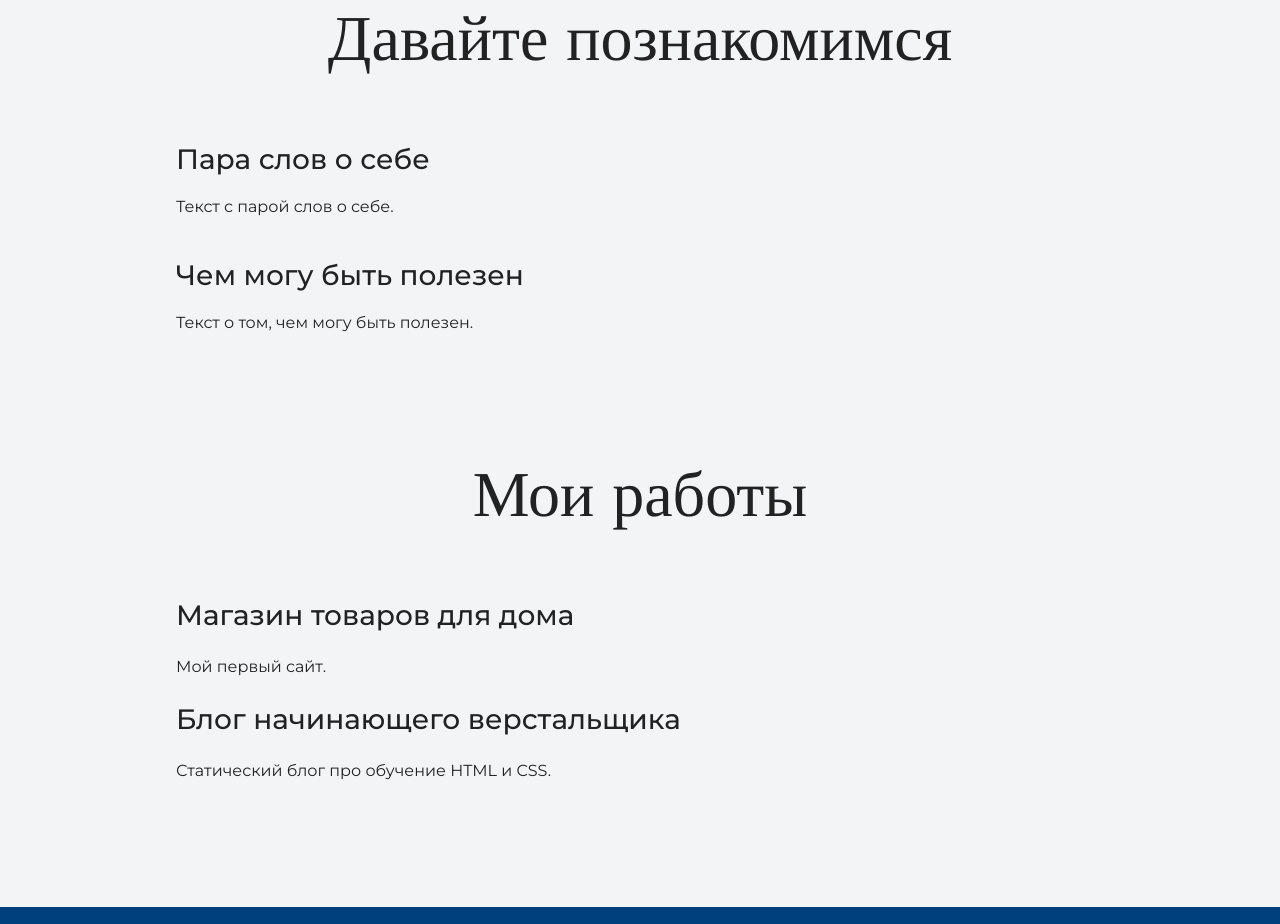
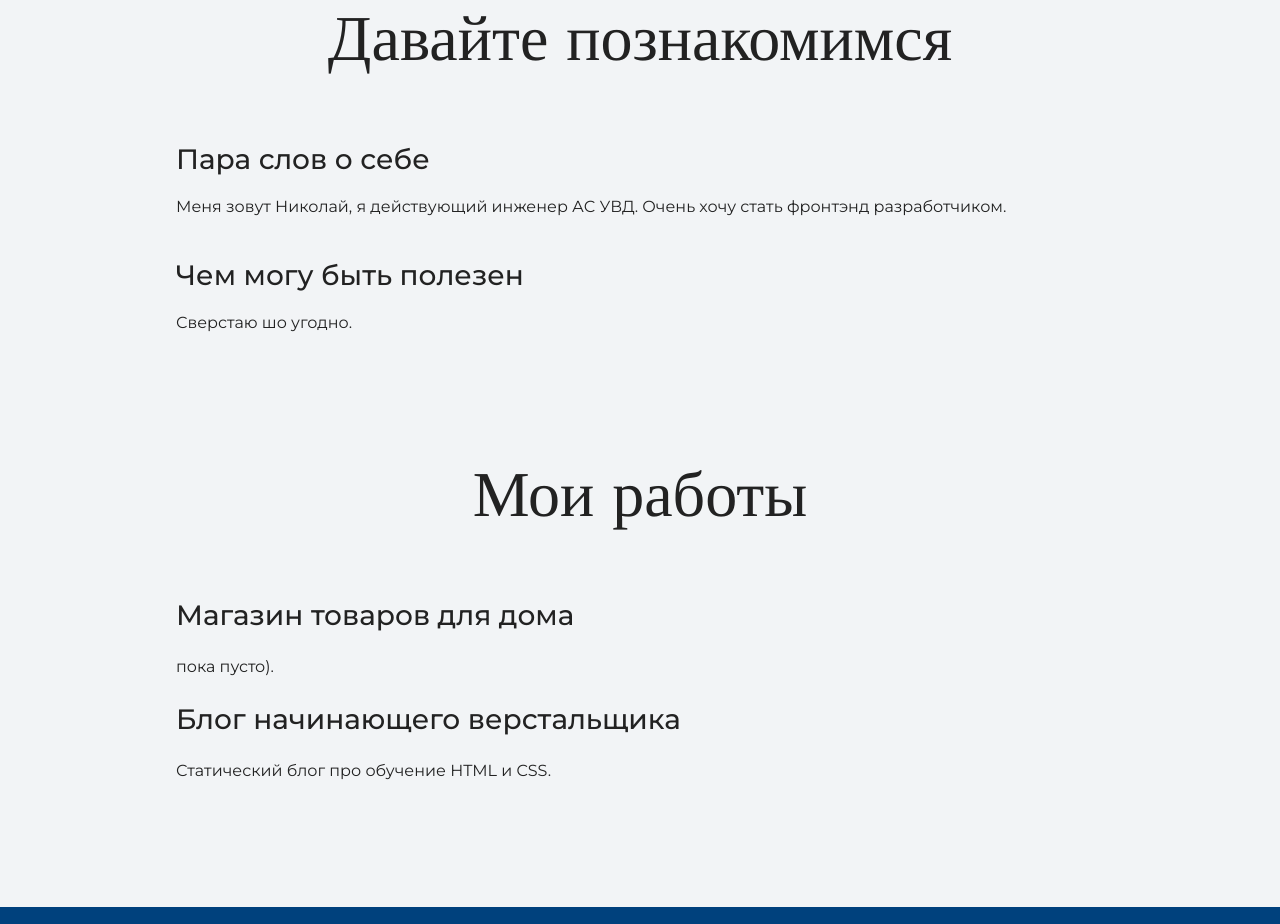
Before and after one commit to engineerfoma/my-site, a plain HTML site: page index.html in a window 1280 px wide. Shown: the part 1033-1957 px from the top of the page. Drawn offline with nearby package versions, Linux system fonts and the light colour scheme.

Commit message:
Добавил пару слов о себе

```diff
--- a/index.html
+++ b/index.html
@@ -16,7 +16,7 @@
 
     <section class="hero-image">
       <div class="container">
-        <h1 class="heading">Неопознанный Енот</h1>
+        <h1 class="heading">Начинающий верстальщик</h1>
           <p>Junior верстальщик</p>
       </div>
     </section>
@@ -25,9 +25,9 @@
       <div class="container">
        <h2 class="subheading">Давайте познакомимся</h2>
         <h3>Пара слов о себе</h3>
-          <p>Текст с парой слов о себе.</p>
+          <p>Меня зовут Николай, я действующий инженер АС УВД. Очень хочу стать фронтэнд разработчиком.</p>
         <h3>Чем могу быть полезен</h3>
-          <p>Текст о том, чем могу быть полезен.</p>
+          <p>Сверстаю шо угодно.</p>
       </div>
     </section>
 
@@ -35,7 +35,7 @@
       <div class="container">
         <h2 class="subheading">Мои работы</h2>
           <h3>Магазин товаров для дома</h3>
-            <p>Мой первый сайт.</p>
+            <p>пока пусто).</p>
           <h3>Блог начинающего верстальщика</h3>
             <p>Статический блог про обучение HTML и CSS.</p>
       </div>
```
